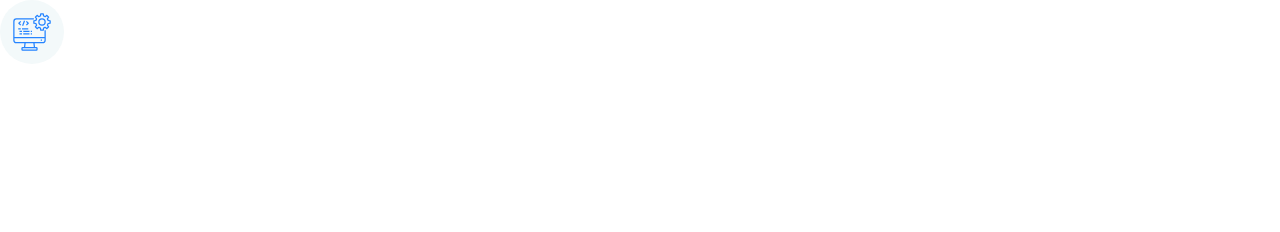
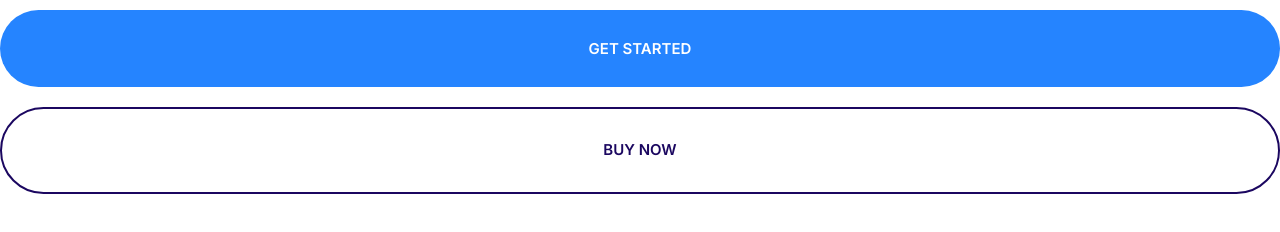
Before and after one commit to mrbilalashraf/Hosting-Website, a plain HTML site: page index.html in a window 1280 px wide. Drawn offline with Linux system fonts and the light colour scheme.

Commit message:
Build a button component.

```diff
--- a/css/styles.css
+++ b/css/styles.css
@@ -4,6 +4,10 @@
     --color-accent: #ff3400;
     --color-headings: #1b0760;
     --color-body: #918ca4;
+}
+
+*, *::after, *::before {
+    box-sizing: border-box;
 }
 
 /* Typography */
@@ -170,3 +174,69 @@ a {
     justify-content: center;
     width: 64px;
 }
+
+/* Buttons */
+
+.btn {
+    border: none;
+    cursor: pointer;
+    font-style: 1.8rem;
+    font-weight: 600;
+    margin: 1rem 0;
+    padding: 3rem 5rem;
+    text-align: center;
+    text-transform: uppercase;
+    border-radius: 50px;
+    white-space: nowrap;
+}
+
+
+.btn--primary {
+    background: var(--color-primary);
+    color: #fff;
+}
+
+.btn--primary:hover {
+    background: #3a8ffd;
+}
+
+.btn--secondary {
+    background-color: var(--color-secondary);
+    color: #fff;
+}
+
+.btn--secondary:hover {
+    background: #00c8eb;
+}
+
+.btn--accent {
+    background: var(--color-accent);
+    color: #fff;
+}
+
+.btn--accent:hover {
+    background: #ec3000;
+}
+
+.btn--block {
+    width: 100%;
+    display: inline-block;
+}
+
+.btn--outline {
+    background: #fff;
+    border: 2px solid var(--color-headings);
+    color: var(--color-headings);
+}
+
+.btn--outline:hover {
+    background: var(--color-headings);
+    color: #fff;
+}
+
+@media screen and (min-width: 1024px) {
+    .btn {
+        font-size: 1.5rem;
+    }
+
+}
--- a/index.html
+++ b/index.html
@@ -14,10 +14,7 @@
     <link rel="stylesheet" href="/css/styles.css" />
   </head>
   <body>
-    <span class="icon-container">
-      <svg class="icon icon--primary">
-        <use xlink:href="images/sprite.svg#computer"></use>
-      </svg>
-    </span>
+    <button class="btn btn--primary btn--block">Get Started</button>
+    <a href="#" class="btn btn--outline btn--block">Buy Now</a>
   </body>
 </html>
```
Also changed, not shown: components/buttons.html (added, +2 -0 lines).
